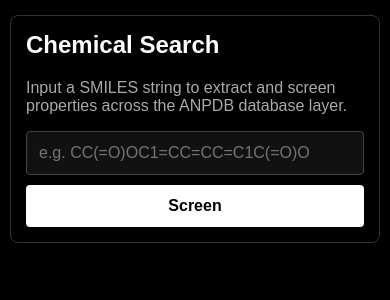
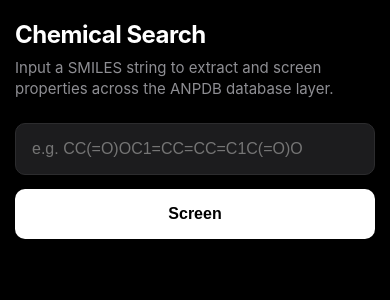
Before and after one commit to aliyufaisall/chemicalsinafrica, a Django app: page / in a window 390 px wide. Shown: the top 300 px of the page. Run offline with Django 5.2, Linux system fonts and the light colour scheme.

Commit message:
Refine layout and styles for search form and results card; enhance mobile responsiveness and accessibility

```diff
--- a/molecules/templates/molecules/search.html
+++ b/molecules/templates/molecules/search.html
@@ -1,149 +1,169 @@
 <!DOCTYPE html>
 <html lang="en">
 <head>
+    <meta name="viewport" content="width=device-width, initial-scale=1.0, maximum-scale=1.0, user-scalable=no">
+
     <meta charset="UTF-8">
-        <style>
+            <style>
         body {
-            font-family: Arial, sans-serif;
-            margin: 40px 20px;
+            font-family: -apple-system, BlinkMacSystemFont, "Segoe UI", Roboto, Helvetica, Arial, sans-serif;
+            margin: 0;
+            padding: 20px 15px;
             background-color: #000000;
             color: #ffffff;
+            -webkit-font-smoothing: antialiased;
         }
         .container {
-            max-width: 800px;
+            max-width: 600px;
             margin: 0 auto;
             background: #000000;
-            padding: 25px;
-            border: 1px solid #333333;
-            border-radius: 8px;
+            padding: 0; /* Cleared out rigid margins so it expands to the screen edge */
         }
         h2 {
             color: #ffffff;
-            margin-top: 0;
+            font-size: 24px;
+            font-weight: 700;
+            margin: 0 0 8px 0;
+            letter-spacing: -0.5px;
         }
         p {
-            color: #aaaaaa;
+            color: #8e8e93;
+            font-size: 15px;
+            line-height: 1.4;
+            margin: 0 0 24px 0;
         }
 
-        /* Updated with Flexbox to handle narrow phone widths safely */
+        /* Modern Layout Box */
         form {
             display: flex;
-            gap: 15px;
+            flex-direction: column; /* Forces vertical stacking right away on mobile layouts */
+            gap: 14px;
             width: 100%;
         }
         input[type="text"] {
-            flex: 1;
-            padding: 12px;
-            font-size: 16px;
-            background-color: #111111;
+            width: 100%;
+            padding: 16px; /* Generous touch target */
+            font-size: 16px; /* Prevents iOS safari auto-zooming on focus */
+            background-color: #1c1c1e; /* Deep rich grey for clear field visibility */
             color: #ffffff;
-            border: 1px solid #444444;
-            border-radius: 4px;
+            border: 1px solid #2c2c2e;
+            border-radius: 10px;
             box-sizing: border-box;
+            transition: border-color 0.2s, background-color 0.2s;
         }
         input[type="text"]:focus {
-            border-color: #ffffff;
+            border-color: #0a84ff; /* Accent glow */
+            background-color: #2c2c2e;
             outline: none;
         }
         button {
-            padding: 12px 24px;
+            width: 100%;
+            padding: 16px;
             font-size: 16px;
             background-color: #ffffff;
             color: #000000;
             border: none;
-            border-radius: 4px;
+            border-radius: 10px;
             cursor: pointer;
-            font-weight: bold;
-            transition: background-color 0.2s;
+            font-weight: 600;
+            transition: background-color 0.2s, opacity 0.2s;
         }
         button:hover {
-            background-color: #cccccc;
+            background-color: #e5e5ea;
+        }
+        button:active {
+            opacity: 0.8;
         }
         .error {
-            color: #ff4d4d;
+            color: #ff453a;
             margin-top: 15px;
-            font-weight: bold;
+            font-size: 15px;
+            font-weight: 500;
         }
         .results-box {
-            margin-top: 40px;
+            margin-top: 32px;
         }
         .results-box h3 {
-            border-bottom: 1px solid #333333;
-            padding-bottom: 10px;
+            font-size: 18px;
+            border-bottom: 1px solid #1c1c1e;
+            padding-bottom: 12px;
+            margin-bottom: 20px;
         }
         .card {
-            border: 1px solid #333333;
-            background: #111111;
-            padding: 20px;
-            margin-bottom: 20px;
-            border-radius: 6px;
+            border: 1px solid #1c1c1e;
+            background: #1c1c1e;
+            padding: 18px;
+            margin-bottom: 16px;
+            border-radius: 12px;
         }
-
-        /* Updated Card Header to prevent float-overlapping on mobile layout */
         .card-header {
             display: flex;
-            justify-content: space-between;
+            flex-direction: column-reverse;
             align-items: flex-start;
-            gap: 15px;
-            margin-bottom: 15px;
+            gap: 10px;
+            margin-bottom: 16px;
         }
         .card h4 {
             margin: 0;
             color: #ffffff;
-            font-size: 18px;
+            font-size: 17px;
         }
         .percentage {
-            font-size: 18px;
-            font-weight: bold;
-            color: #ffffff;
-            background: #222222;
-            padding: 4px 10px;
-            border-radius: 4px;
-            border: 1px solid #444444;
-            white-space: nowrap;
+            font-size: 14px;
+            font-weight: 600;
+            color: #30d158; /* Premium green accent color */
+            background: rgba(48, 209, 88, 0.1);
+            padding: 6px 12px;
+            border-radius: 6px;
+            border: 1px solid rgba(48, 209, 88, 0.2);
         }
         .card p {
-            margin: 8px 0;
-            color: #dddddd;
+            margin: 10px 0;
+            color: #e5e5ea;
+            font-size: 15px;
         }
         .card strong {
-            color: #ffffff;
+            color: #8e8e93;
+            font-weight: 400;
         }
         .smiles-text {
-            font-family: monospace;
-            background: #222222;
-            color: #ffffff;
-            padding: 4px 8px;
-            border-radius: 3px;
-            font-size: 13px;
-            display: inline-block;
-            margin-top: 4px;
+            font-family: SFMono-Regular, Consolas, "Liberation Mono", Menlo, monospace;
+            background: #000000;
+            color: #ff9500; /* Warm code accent color */
+            padding: 10px;
+            border-radius: 8px;
+            font-size: 14px;
+            display: block;
+            margin-top: 6px;
             word-break: break-all;
-            border: 1px solid #333333;
+            border: 1px solid #2c2c2e;
+            line-height: 1.4;
         }
 
-        /* 📱 MOBILE OPTIMIZATIONS (Applies to screens under 600px wide) */
-        @media (max-width: 600px) {
+        /* 🖥️ DESKTOP REFINEMENT (Spreads things out on larger displays) */
+        @media (min-width: 600px) {
             body {
-                margin: 15px 10px;
-            }
-            .container {
-                padding: 15px;
+                padding: 40px;
             }
             form {
-                flex-direction: column;
-                gap: 10px;
+                flex-direction: row; /* Horizontal style for wide screens */
+                gap: 12px;
+            }
+            input[type="text"] {
+                flex: 1;
             }
             button {
-                width: 100%;
+                width: auto;
+                padding: 16px 32px;
             }
             .card-header {
-                flex-direction: column-reverse;
-                align-items: flex-start;
-                gap: 8px;
+                flex-direction: row;
+                justify-content: space-between;
+                align-items: center;
             }
         }
     </style>
+
 <title>Chemical Search</title>
 
 </head>
```
